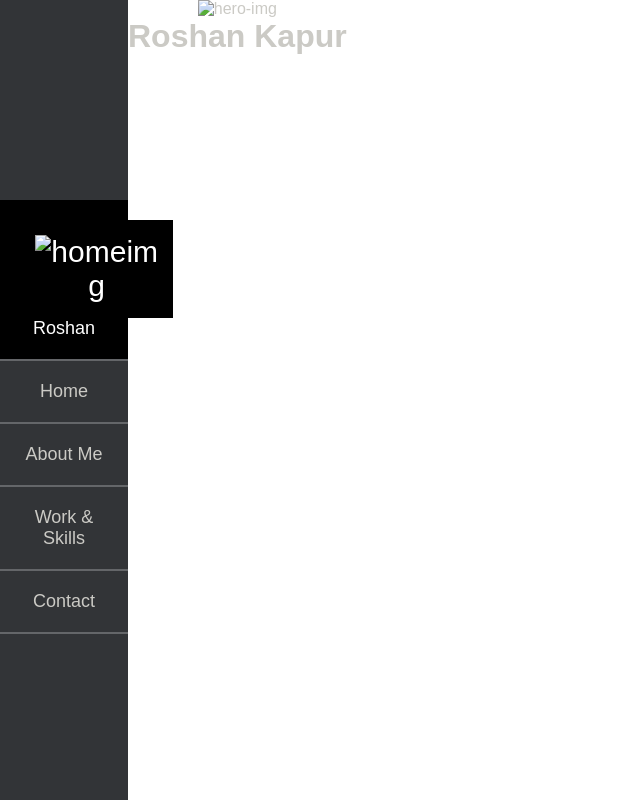
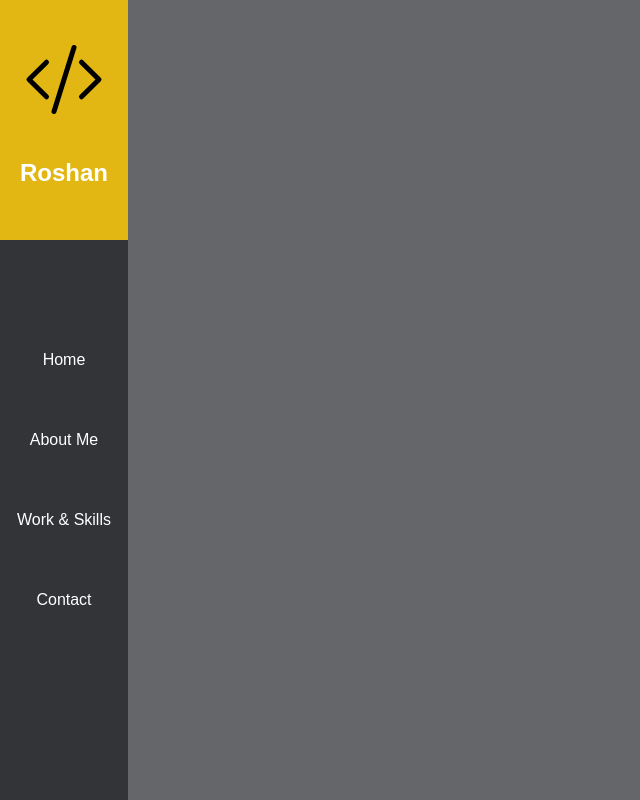
Before and after one commit to roshankapur/portfolio, a plain HTML site: page index.html in a window 1280 px wide. Shown: the whole page, without its empty margins (0-640 px from the left). Drawn offline with Linux system fonts and the light colour scheme.

Commit message:
linked all files to each other, created global.css - global stylesheet with layout common to all pages

```diff
--- a/index.html
+++ b/index.html
@@ -5,27 +5,29 @@
     <meta http-equiv="X-UA-Compatible" content="IE=edge">
     <meta name="viewport" content="width=device-width, initial-scale=1.0">
     <title>Roshan Kapur</title>
-    <link rel="stylesheet" href="./src/css/index.css">
+
+    <link rel="stylesheet" href="./src/css/global.css">
 </head>
-
 <body>
-    <div id="window">
-        <div id="navpane">
-            <a href="./index.html" class="logoimg"><img alt="homeimg" class="logoimg">Roshan</a>
-            <a href="./index.html">Home</a>
-            <a href="./src/html/gallery.html">About Me</a>
-            <a href="./src/html/skills.html">Work & Skills</a>
-            <a href="./src/html/contactme.html">Contact</a>
+    <div class="wrapper">
+        <div class="nav">
+            <!-- Navigation links go here -->
+            <div class="logo-container">
+                <a href="./index.html" class="logo">
+                  <img src="./assets/icons/favicon.svg" alt="homeimg" class="logo-image" />
+                  <div class="logo-text">Roshan</div>
+                </a>
+            </div>
+            <div class="navButtons">
+                <a href="./index.html">Home</a>
+                <a href="./src/html/gallery.html">About Me</a>
+                <a href="./src/html/skills.html">Work & Skills</a>
+                <a href="./src/html/contactme.html">Contact</a>
+            </div>
         </div>
-
-        <div id="contentpane">
-            <img alt="hero-img" src="./assets/images/heroIMG.svg" id="heroIMG">
-            <h1 id="nameHead">Roshan Kapur</h1>
+        <div class="content">
+            <!-- Main content goes here -->
         </div>
     </div>
-
-
 </body>
-
-
 </html>
--- /dev/null
+++ b/src/css/global.css
@@ -0,0 +1,92 @@
+/*
+colour schema
+
+nav panel: #323437
+nav panel hover: #2C2E31
+anchor hover colour: #CA4764
+content panel: #646669
+logotext: #E2B714
+
+*/
+
+
+/* Reset default margin and padding */
+* {
+    margin: 0;
+    padding: 0;
+    font-family: sans-serif;
+    text-decoration: none;
+}
+
+  /* Set the width of the navigation panel */
+.nav {
+    width: 10vw;
+    height: 100vh;
+    position: fixed;
+    top: 0;
+    left: 0;
+    background-color: #323437;
+    display: flex;
+    flex-direction: column;
+}
+
+/* Style for nav buttons container */
+.navButtons {
+    display: flex;
+    flex-direction: column;
+    justify-content: center;
+    height: 60vh;
+}
+
+/* Style for navigation links */
+.navButtons a {
+    display: flex;
+    align-items: center;
+    justify-content: center;
+    height: 10vh;
+    color: #fff;
+
+}
+
+/* Style for navigation link hover effect */
+.navButtons a:hover {
+    background-color: #2C2E31;
+    color: #CA4764;
+}
+
+/* Style for logo container */
+.logo-container {
+    display: flex;
+    flex-direction: column;
+    align-items: center;
+    height: 30%;
+}
+
+.logo-container:hover{
+    background-color: #E2B714;
+}
+
+/* Style for logo image */
+.logo-image {
+    display: block;
+    width: 90%;
+    height: auto;
+    margin: 5vh auto;
+}
+
+/* Style for logo text */
+.logo-text {
+    color: #fff;
+    font-size: 1.5rem;
+    text-align: center;
+    margin-top: 10px;
+    font-weight: bold;
+}
+
+/* Set the width of the content panel */
+.content {
+    width: 90vw;
+    height: 100vh;
+    margin-left: 10vw;
+    background-color: #646669;
+}
--- a/src/css/index.css
+++ /dev/null
@@ -1,76 +0,0 @@
-/*body{
-    display: flex;
-    flex-direction: row;
-    margin: 0px;
-}
-
-#navbar{
-    height: 100vh;
-    width: 8vw;
-    align-self: left;
-    flex-direction: column;
-    border-width: 0px;
-    background-color: #323437;
-}
-
-#navpane{
-    align-items: center;
-    display: flex;
-    flex-direction: column;
-}
-
-a{
-    padding: 1px solid white;
-}
-
-
-#main-win{
-    background-color: #2c2e31;
-}*/
-
-*{
-    padding: 0px;
-    margin: 0px;
-    box-sizing: border-box;
-    font-family: sans-serif;
-    color: #CBCAC5;
-}
-
-#window{
-    width: 100%;
-    height: 100vh;
-    display: flex;
-    flex-direction: row;
-    text-align: center;
-}
-
-#navpane{
-    width: 10vw;
-    background-color: #323437;
-    padding-top: 25vh;
-}
-
-.logoimg{
-    color: #ffffff;
-    background-color: #000000;
-    font-size: 30px;
-    padding: 15px;
-    text-align: center;
-}
-
-.logoimg:hover{
-    color: #ffffff;
-}
-
-#navpane a{
-    text-decoration: none;
-    font-size: 18px;
-    word-wrap: break-word;
-    display: list-item;
-    padding: 2.5vh;
-    border-bottom: 2px solid #646669;
-}
-
-#navpane a:hover{
-    color: #CA4754;
-}
```
Also changed, not shown: src/html/contactme.html (+33 -0 lines), src/html/gallery.html (+33 -0 lines), src/html/skills.html (+33 -0 lines), assets/images/watchtowerNoir.jpg (added).
